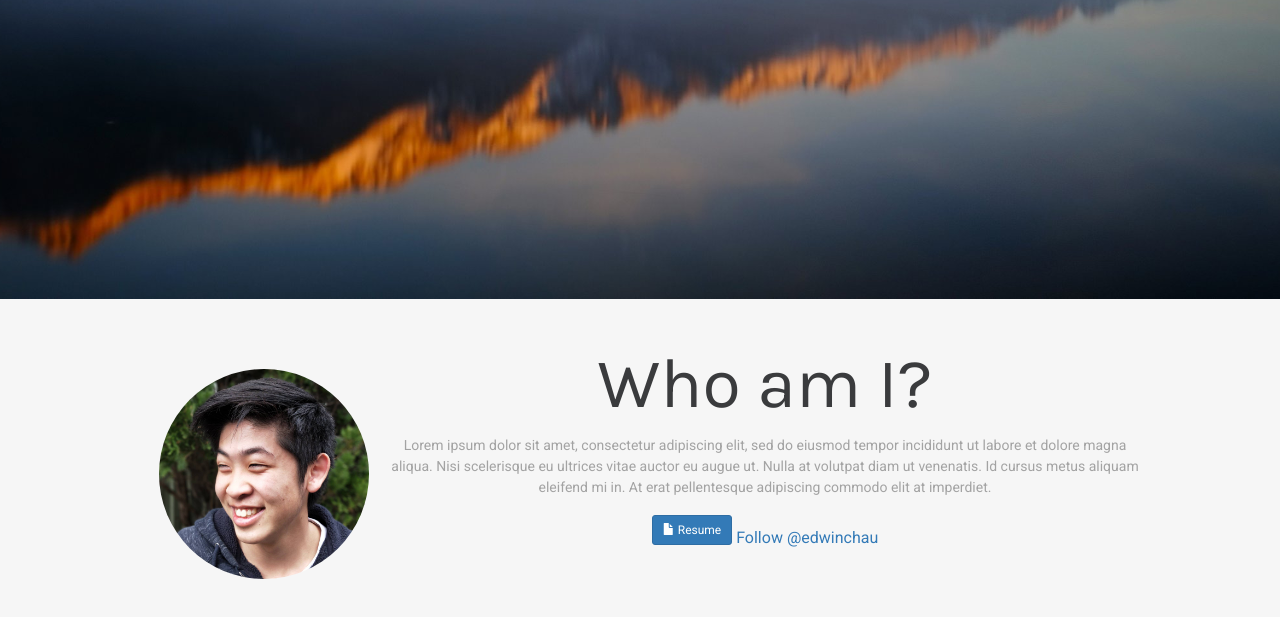
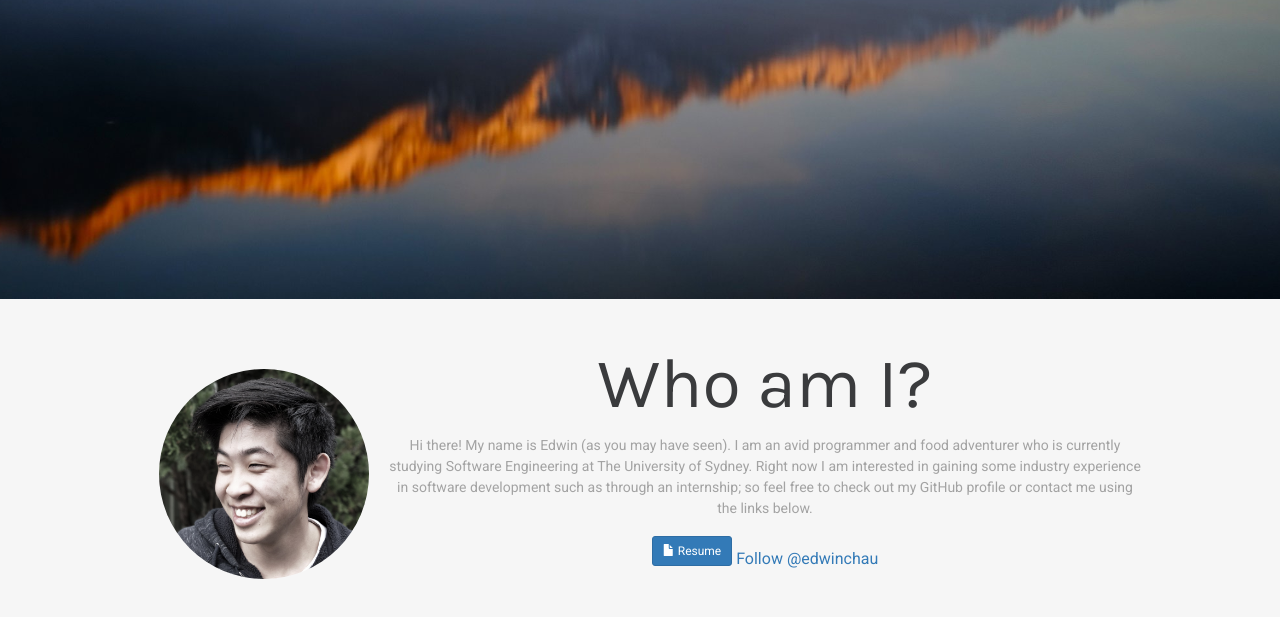
Before and after one commit to edwinchau/edwinchau.github.io, a plain HTML site: page index.html in a window 1280 px wide. In both pictures the pointer is over the picture 263 px from the left and 975 px from the top of the page. Shown: the part 501-1118 px from the top of the page. Drawn offline with nearby package versions, Linux system fonts and the light colour scheme.

Commit message:
Added an introduction

```diff
--- a/index.html
+++ b/index.html
@@ -43,7 +43,7 @@
 				<div>
 					<h3>Who am I?</h3>
 					<br>
-					<p>Lorem ipsum dolor sit amet, consectetur adipiscing elit, sed do eiusmod tempor incididunt ut labore et dolore magna aliqua. Nisi scelerisque eu ultrices vitae auctor eu augue ut. Nulla at volutpat diam ut venenatis. Id cursus metus aliquam eleifend mi in. At erat pellentesque adipiscing commodo elit at imperdiet.</p>
+					<p>Hi there! My name is Edwin (as you may have seen). I am an avid programmer and food adventurer who is currently studying Software Engineering at The University of Sydney. Right now I am interested in gaining some industry experience in software development such as through an internship; so feel free to check out my GitHub profile or contact me using the links below.</p>
 
 					<br>
 					<br>
--- a/main.css
+++ b/main.css
@@ -111,6 +111,10 @@ p {
 	border-radius: 50%;
 }
 
+#displayPicture:hover {
+	-webkit-filter: grayscale(60%);
+}
+
 /*Resume Button styling*/
 #specialLinks {
 	display: inline-block;
```
